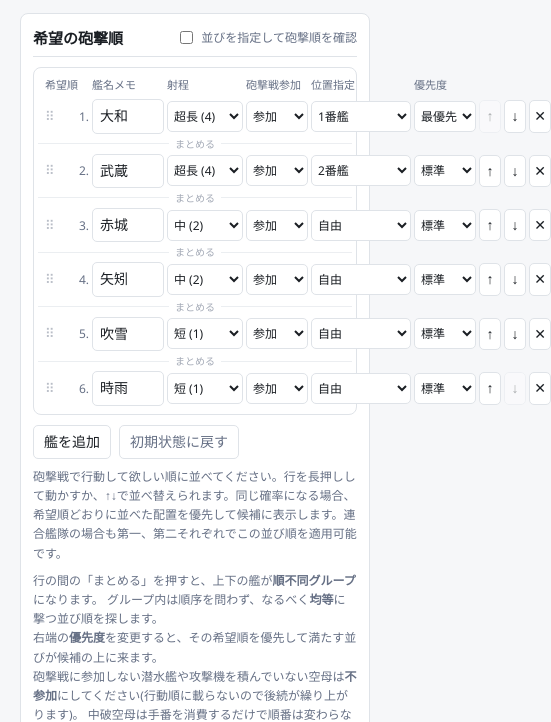
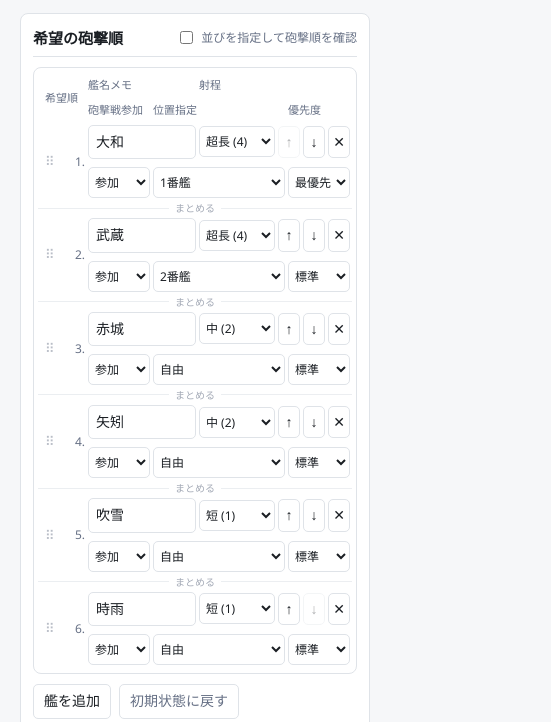
Before and after one commit to iora339/kc-sh-order, a website built with Vite: page index.html in a window 390 px wide. Shown: the part 101-823 px from the top of the page, 551 px wide, since content can reach past the window. Built offline with nearby package versions, Linux system fonts and the light colour scheme.

Commit message:
狭い画面で艦の行を2段に折り返し、はみ出しを解消

```diff
--- a/src/style.css
+++ b/src/style.css
@@ -276,6 +276,126 @@ main {
 /* そのモードでは使わない列の見出し */
 .ship-head .off {
   opacity: 0.45;
+}
+
+/* 1行に9列は約 584px 必要。狭い画面では砲撃戦参加以降を2段目に折り返す */
+@media (max-width: 599px) {
+  .ship-row,
+  .ship-head {
+    position: relative;
+    display: flex;
+    flex-wrap: wrap;
+    row-gap: 4px;
+    /* 希望順を置く左端をあけておく */
+    padding-left: 47px;
+  }
+
+  /* 希望順は2段にまたがるので、流れから外して行の高さいっぱいに置く */
+  .ship-row > :nth-child(1),
+  .ship-head > :nth-child(1) {
+    position: absolute;
+    left: 4px;
+    top: 0;
+    bottom: 0;
+    width: 40px;
+    display: flex;
+    align-items: center;
+  }
+
+  /* 1段目: 艦名メモ・射程 + 並べ替えボタン */
+  .ship-row > :nth-child(2),
+  .ship-head > :nth-child(2) {
+    order: 1;
+    flex: 1 1 60px;
+  }
+
+  .ship-row > :nth-child(3),
+  .ship-head > :nth-child(3) {
+    order: 1;
+    width: 76px;
+  }
+
+  .ship-row > :nth-child(n + 7) {
+    order: 2;
+    width: 22px;
+  }
+
+  /* 見出しにはボタンが無いので、同じ幅を空けて1段目の列を揃える */
+  .ship-head::after {
+    content: '';
+    order: 2;
+    width: 72px;
+  }
+
+  /* 幅いっぱいのダミーで確実に改行させる */
+  .ship-row::before,
+  .ship-head::before {
+    content: '';
+    order: 3;
+    width: 100%;
+    height: 0;
+  }
+
+  /* 2段目: 砲撃戦参加・位置指定・優先度 */
+  .ship-row > :nth-child(4),
+  .ship-head > :nth-child(4) {
+    order: 4;
+    width: 62px;
+  }
+
+  .ship-row > :nth-child(5),
+  .ship-head > :nth-child(5) {
+    order: 4;
+    flex: 1 1 100px;
+  }
+
+  .ship-row > :nth-child(6),
+  .ship-head > :nth-child(6) {
+    order: 4;
+    width: 62px;
+  }
+}
+
+/* 360px 級より狭い端末では余白と固定幅を詰めて、2段のままにする */
+@media (max-width: 379px) {
+  body {
+    padding: 12px;
+  }
+
+  .panel {
+    padding: 8px;
+  }
+
+  .ship-row,
+  .ship-head {
+    padding-left: 40px;
+  }
+
+  .ship-row > :nth-child(1),
+  .ship-head > :nth-child(1) {
+    left: 3px;
+    width: 34px;
+  }
+
+  .ship-row > :nth-child(3),
+  .ship-head > :nth-child(3) {
+    width: 68px;
+  }
+
+  .ship-row > :nth-child(n + 7) {
+    width: 20px;
+  }
+
+  .ship-head::after {
+    width: 66px;
+  }
+
+  .ship-row > :nth-child(4),
+  .ship-head > :nth-child(4),
+  .ship-row > :nth-child(6),
+  .ship-head > :nth-child(6) {
+    width: 56px;
+  }
 }
 
 .ship-row {
```
